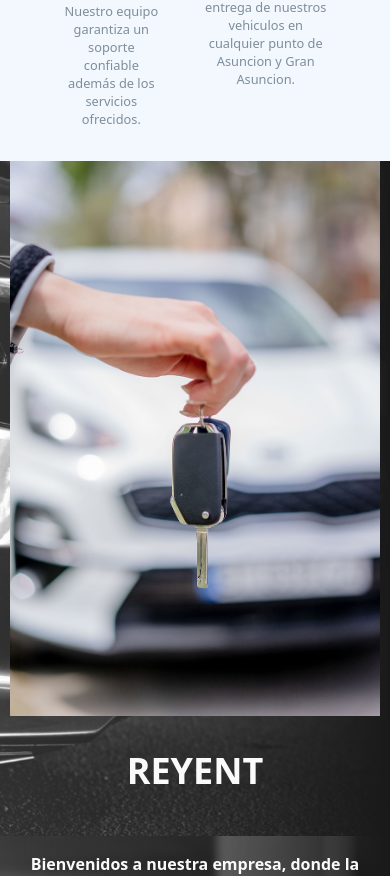
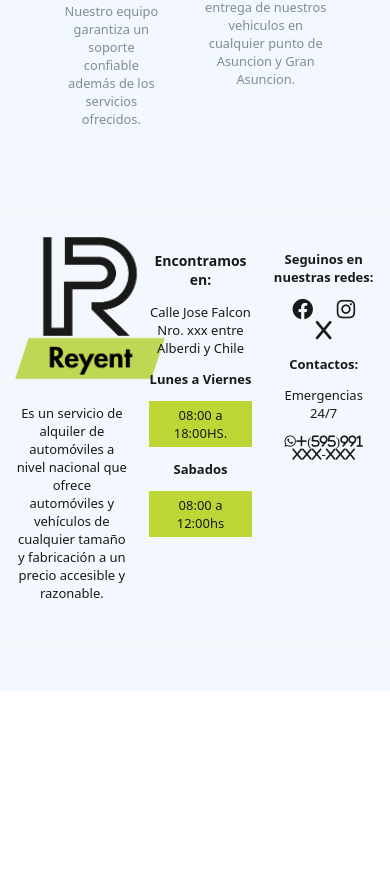
Before and after one commit to sbmol/reyent, a Vue app: page / in a window 390 px wide. Shown: the part 1696-2572 px from the top of the page. After the commit the page ends 2387 px from the top, so only its background shows below. Built offline with nearby package versions, Linux system fonts and the light colour scheme.

Commit message:
footer without responsive

```diff
--- a/src/App.vue
+++ b/src/App.vue
@@ -6,17 +6,20 @@
   <router-view /> -->
 <Header />
 <Services />
-<Who />
+<!-- <Who /> -->
+<Footer />
 </template>
 <script>
   import Header from './components/Header.vue'
   import Services from './components/Services.vue'
-  import Who from './components/who.vue'
+  // import Who from './components/who.vue'
+  import Footer from './components/Footer.vue'
   export default {
     components: {
       Header,
       Services,
-      Who,
+      // Who,
+      Footer,
     }
   }
 </script>
--- /dev/null
+++ b/src/components/Footer.vue
@@ -0,0 +1,87 @@
+<template>
+  <div class="footerContainer">
+    <div class="footerBox">
+      <div class="footerCard">
+        <img src="../assets/R.png" alt="reyent" class="imgFooter">
+        <p class="txtSmall">
+          Es un servicio de alquiler de automóviles a nivel nacional que ofrece automóviles y vehículos de cualquier tamaño y fabricación a un precio accesible y razonable.</p>
+      </div>
+      <div class="footerCard">
+        <p><b>Encontramos en:</b></p>
+        <p class="txtSmall">Calle Jose Falcon Nro. xxx entre Alberdi y Chile</p>
+        <p class="txtSmall"><b>Lunes a Viernes</b></p>
+        <p class="txtSmall boxHour">08:00 a 18:00HS.</p>
+        <p class="txtSmall "><b>Sabados</b></p>
+        <p class="txtSmall boxHour">08:00 a 12:00hs</p>
+      </div>
+      <div class="footerCard">
+          <p class="txtSmall"><b>Seguinos en nuestras redes:</b></p>
+          <i class="fa-brands fa-facebook fa-xl paddingIcons"></i> <i class="fa-brands fa-instagram fa-xl paddingIcons"></i>
+          <i class="fa-brands fa-x fa-xl paddingIcons"></i>
+          <p class="txtSmall"><b>Contactos:</b></p>
+          <p class="txtSmall">Emergencias 24/7</p>
+          <span class="txtSmall"> <i class="fa-brands fa-whatsapp">+(595)991 xxx-xxx</i></span>
+      </div>
+
+    </div>
+
+  </div>
+</template>
+<script>
+export default {
+
+}
+</script>
+<style>
+.footerContainer{
+  display: flex;
+  background-color: #F3F8FF;
+  color: #191919;
+  padding: 50px;
+  justify-content: center;
+
+}
+.footerBox{
+  display: flex;
+  flex-direction: row;
+  justify-content: space-between;
+  border: 1px solid #fafafa;
+  font-size: 14px;
+  padding: 15px;
+  align-items: flex-start;
+}
+.footerCard{
+  padding: 10px;
+  width: 30%
+}
+.imgFooter{
+  width: 150px;
+  height: 150px;
+}
+.txtSmall{
+  font-size: small;
+
+}
+.boxHour{
+  background-color: #bed635;
+  padding: 5px;
+}
+.paddingIcons{
+  padding: 10px;
+  color: #191919;
+  cursor: pointer;
+}
+@media only screen and(max-width: 768px){
+  .footerCard{
+    width: 100%;
+  }
+}
+@media only screen and(max-width: 480px){
+  .footerCard{
+    width: 100%;
+
+  }
+
+}
+
+</style>
--- a/src/components/Header.vue
+++ b/src/components/Header.vue
@@ -86,7 +86,7 @@ export default {
 body{
   padding: 0;
   margin: 0;
-  background: linear-gradient(to left, #191919, transparent), url("../assets/fondo.png");
+  background: linear-gradient(to left, #191919, transparent), url("../assets/hyundai.jpg");
   background-size: cover;
   background-repeat: no-repeat;
   position: relative;
--- a/src/components/Services.vue
+++ b/src/components/Services.vue
@@ -1,5 +1,5 @@
 <template>
-  <div class="serviceContainer">
+  <div class="serviceContainer" id="nosotros">
     <h2>Por que elegir nuestro servicios</h2>
     <p class="secoundaryTitle">Descubre un servicio de alquiler de automóviles excepcional con nuestro equipo experto. En <span class="txtColor">REYENT</span>, no solo encontrarás vehículos de primera categoría, sino también beneficios exclusivos diseñados para ti. Experimenta la diferencia con expertos locales que hacen que cada viaje sea especial. ¡Bienvenido a una experiencia única en cada kilómetro!</p>
     <div class="serviceBox">
```
Also changed, not shown: src/assets/hyundai.jpg (added).
